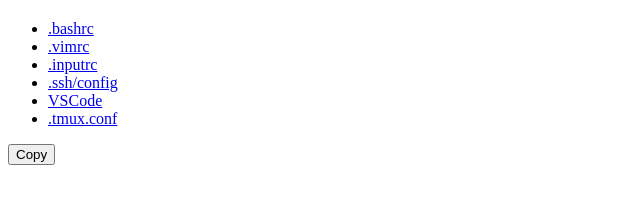
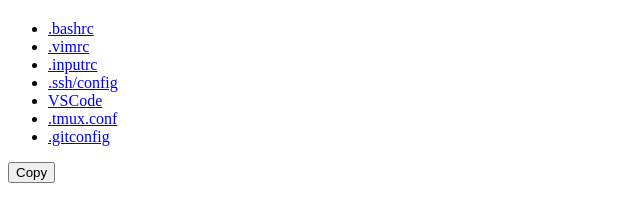
Before and after one commit to comame/comame.xyz, a plain HTML site: page dotfiles/index.html in a window 1280 px wide. Shown: the part 60-282 px from the top of the page, without its empty margins (0-640 px from the left). Drawn offline with Linux system fonts and the light colour scheme.

Commit message:
added .gitconfig

```diff
--- a/dotfiles/index.html
+++ b/dotfiles/index.html
@@ -14,6 +14,7 @@
         <li><a href="./.ssh/config">.ssh/config</a></li>
         <li><a href="./vscode.json">VSCode</a></li>
         <li><a href="./.tmux.conf">.tmux.conf</a></li>
+        <li><a href="./.gitconfig">.gitconfig</a></li>
     </ul>
     <button>Copy</button>
     <pre><code></code></pre>
```
Also changed, not shown: 1 other file.
